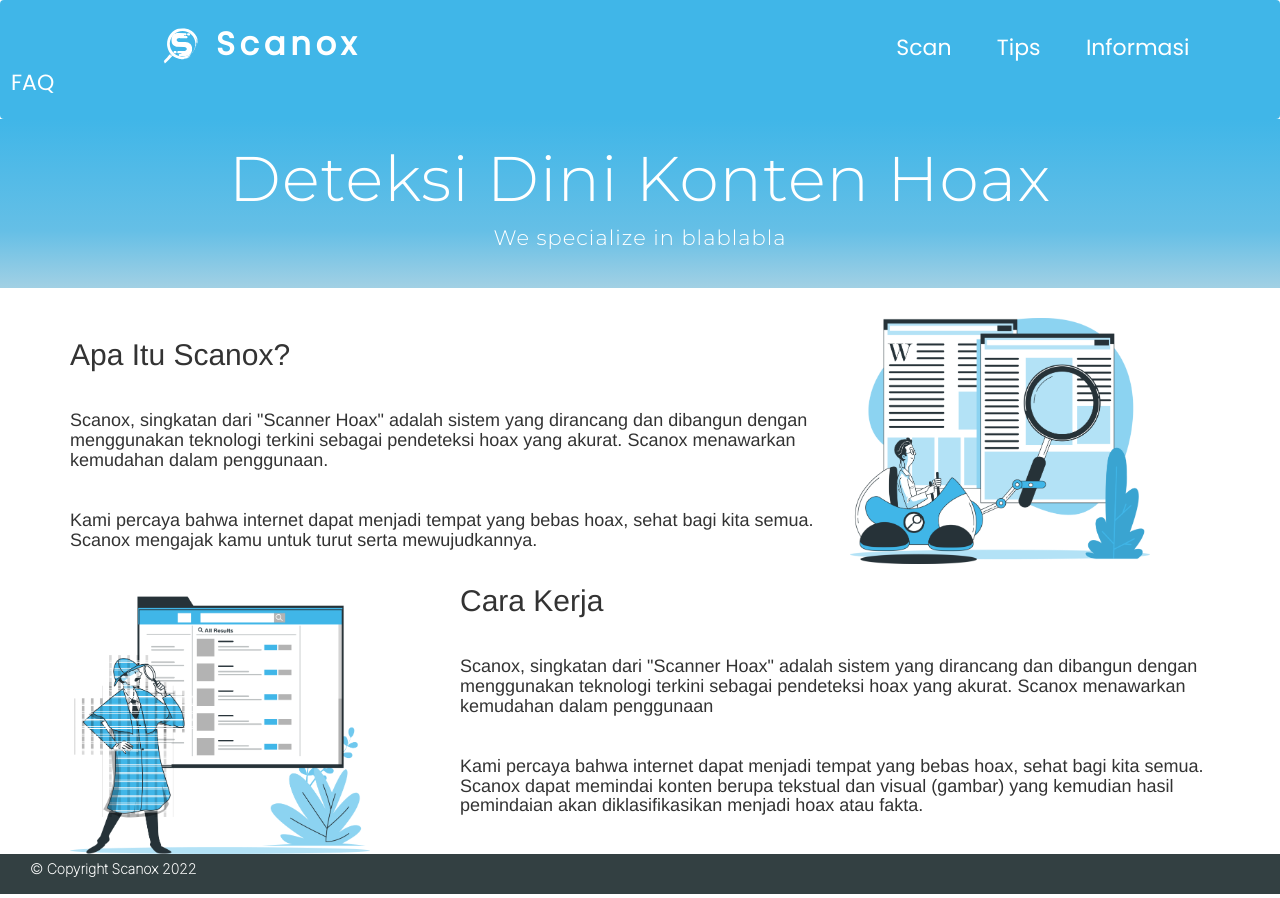
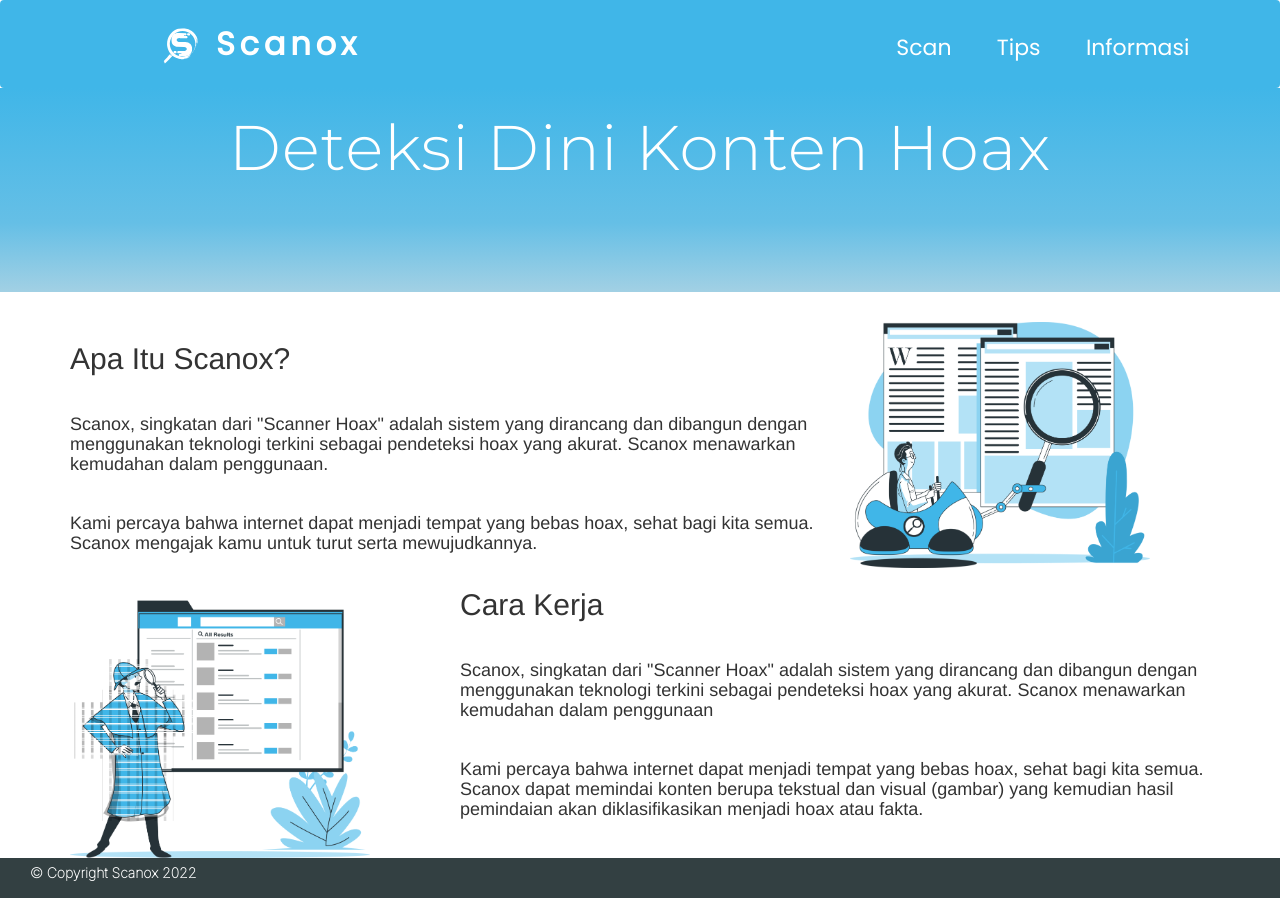
Before and after one commit to emakurniasr/hoax-detection, a plain HTML site: page informasi.html in a window 1280 px wide. Drawn offline with nearby package versions, Linux system fonts and the light colour scheme.

Commit message:
updated informasi page

```diff
--- a/informasi.html
+++ b/informasi.html
@@ -1,18 +1,16 @@
 <!DOCTYPE html>
 <html lang="en">
+
 <head>
   <meta charset="UTF-8" />
   <meta http-equiv="X-UA-Compatible" content="IE=edge" />
   <meta name="viewport" content="width=device-width, initial-scale=1.0" />
-    <link
-      rel="stylesheet"
-      href="https://maxcdn.bootstrapcdn.com/bootstrap/3.4.1/css/bootstrap.min.css"
-    />
+  <link rel="stylesheet" href="https://maxcdn.bootstrapcdn.com/bootstrap/3.4.1/css/bootstrap.min.css" />
   <link rel="stylesheet" type="text/css" href="assets/css/style.css">
   <script src="https://ajax.googleapis.com/ajax/libs/jquery/3.6.0/jquery.min.js"></script>
   <script src="https://maxcdn.bootstrapcdn.com/bootstrap/3.4.1/js/bootstrap.min.js"></script>
   <style type="text/css">
-      a:hover{
+    a:hover {
       text-decoration: none;
       color: white;
 
@@ -20,6 +18,7 @@
   </style>
   <title>Informasi</title>
 </head>
+
 <body>
   <nav class="navbar" style="margin-bottom: 0px;">
     <ul>
@@ -28,7 +27,6 @@
       <li class="nav-right"><a href="index.html">Scan</a></li>
       <li class="nav-right"><a href="tips.html">Tips</a></li>
       <li class="nav-right"><a href="informasi.html">Informasi</a></li>
-                <li class="nav-right"><a href="#portfolio">FAQ</a></li>
     </ul>
   </nav>
   <!--<nav class="navbar navbar-default navbar-fixed-top" style="background-color: #40B6E8;">
@@ -58,8 +56,7 @@
     </nav> -->
 
   <div class="jumbotron text-center">
-      <h1>Deteksi Dini Konten Hoax</h1>
-      <p>We specialize in blablabla</p>
+    <h1 style="padding-bottom: 80px;">Deteksi Dini Konten Hoax</h1>
   </div>
 
   <div id="about1" class="container">
@@ -109,8 +106,10 @@
     </div>
   </div>
 
-    <footer>
+  <footer
+    style=" padding: 5px; padding-left: 30px; color: white; font-family: 'Inter', sans-serif; background-color: #334042; font-weight: bold;">
     <p>&copy; Copyright Scanox 2022</p>
   </footer>
 </body>
+
 </html>
```
Also changed, not shown: tips.html (+7 -3 lines). Lines whose indentation alone changed are shown as unchanged.
